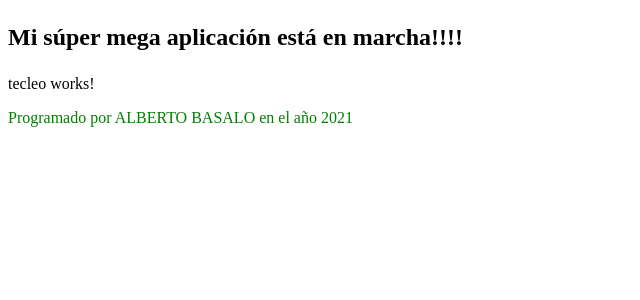
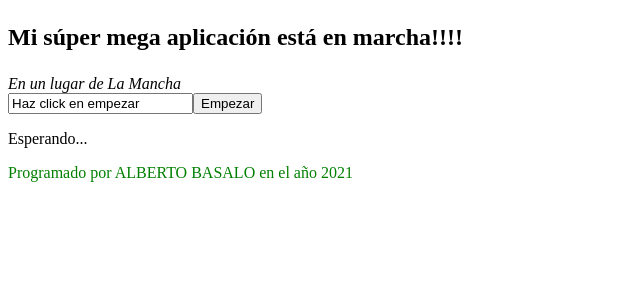
Before and after one commit to vs-web-dev-2/ng-alberto, an Angular app: page / in a window 1280 px wide. Shown: the top 300 px of the page, without its empty margins (0-640 px from the left). Built offline with nearby package versions, Linux system fonts and the light colour scheme.

Commit message:
dobel enlace con ngModel

```diff
--- a/src/app/tecleo/tecleo.component.html
+++ b/src/app/tecleo/tecleo.component.html
@@ -1 +1,12 @@
-<p>tecleo works!</p>
+<main>
+  <cite>{{ frase }}</cite>
+  <form>
+    <input [(ngModel)]="loTecleado"
+           name="loTecleado"
+           [type]="inputType"
+           (input)="onInput()">
+    <button type="button"
+            (click)="empezar()">Empezar</button>
+  </form>
+  <p>{{ mensaje }}</p>
+</main>
--- a/src/app/tecleo/tecleo.component.ts
+++ b/src/app/tecleo/tecleo.component.ts
@@ -3,13 +3,38 @@ import { Component, OnInit } from '@angular/core';
 @Component({
   selector: 'app-tecleo',
   templateUrl: './tecleo.component.html',
-  styleUrls: ['./tecleo.component.css']
+  styleUrls: ['./tecleo.component.css'],
 })
 export class TecleoComponent implements OnInit {
+  public frase = 'En un lugar de La Mancha';
+  public mensaje = 'Esperando...';
+  public loTecleado = 'Haz click en empezar';
+  public inputType = 'text';
 
-  constructor() { }
+  private inicio = Date.now();
 
-  ngOnInit(): void {
+  constructor() {}
+
+  ngOnInit(): void {}
+
+  public empezar() {
+    console.log('✨ click en empezar');
+    this.mensaje = '🎏 ánimo';
+    this.loTecleado = '';
+    this.inicio = Date.now();
   }
 
+  public onInput() {
+    const ahora = Date.now();
+    let tiempo = (ahora - this.inicio) / 1000;
+    if (this.frase === this.loTecleado) {
+      this.mensaje = '🎉🌈 enhorabuena ⏳ has tardado ' + tiempo;
+    } else {
+      if (this.frase.startsWith(this.loTecleado)) {
+        this.mensaje = '✅ aún no está completa ⏳ llevas ' + tiempo;
+      } else {
+        this.mensaje = '🔥 vas mal ⏳ llevas ' + tiempo;
+      }
+    }
+  }
 }
--- a/src/app/tecleo/tecleo.module.ts
+++ b/src/app/tecleo/tecleo.module.ts
@@ -1,10 +1,11 @@
 import { CommonModule } from '@angular/common';
 import { NgModule } from '@angular/core';
+import { FormsModule } from '@angular/forms';
 import { TecleoComponent } from './tecleo.component';
 
 @NgModule({
   declarations: [TecleoComponent],
-  imports: [CommonModule],
+  imports: [CommonModule, FormsModule],
   exports: [TecleoComponent],
 })
 export class TecleoModule {}
```
